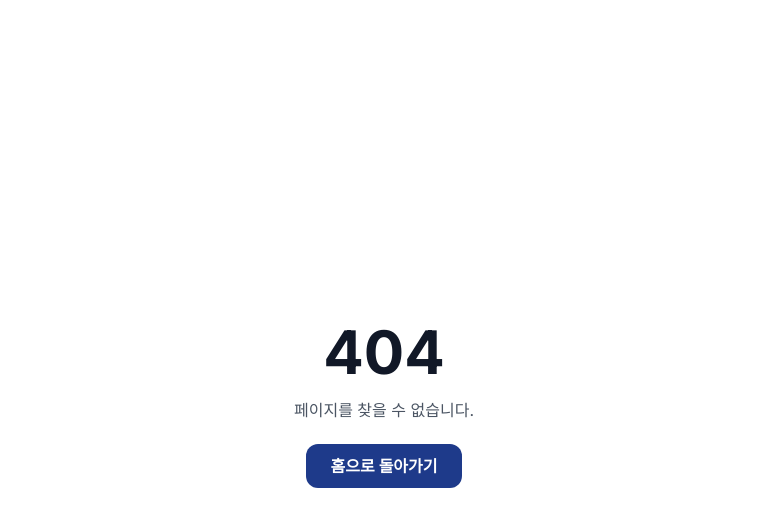
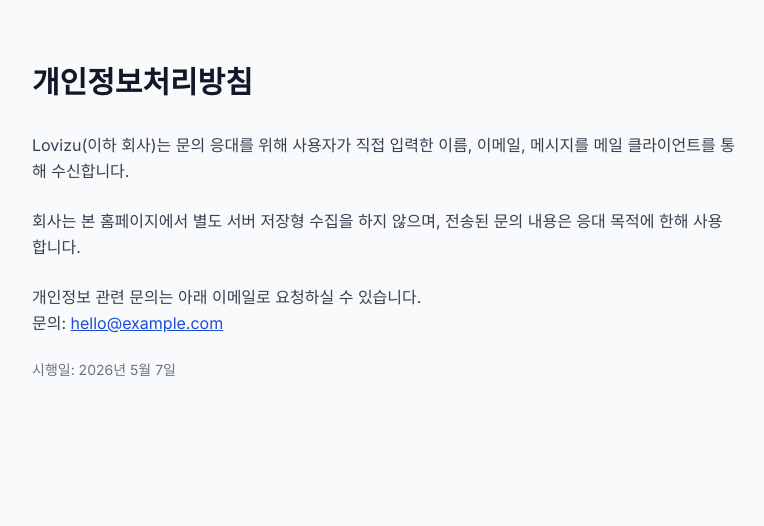
Before and after one commit to yousung/homepage, a Next.js app in the folder apps/web/: page /privacy in a window 1280 px wide. Before the commit this address had no page. Shown: the top 526 px of the page, without its empty margins (256-1020 px from the left). Built offline with nearby package versions, Linux system fonts and the light colour scheme.

Commit message:
feat(web): add Lovizu branding and policy pages
- update global metadata and nav/footer branding to Lovizu
- add /privacy and /terms pages and link from footer
- update contact mail subject branding

Co-Authored-By: Paperclip <noreply@paperclip.ing>

```diff
--- a/apps/web/app/layout.tsx
+++ b/apps/web/app/layout.tsx
@@ -8,8 +8,8 @@
 });
 
 export const metadata: Metadata = {
-  title: 'Lov — IT 솔루션 파트너',
-  description: '깊이 있는 IT 솔루션으로 고객의 성장을 함께 그려가는 파트너, Lov',
+  title: 'Lovizu — IT 솔루션 파트너',
+  description: '깊이 있는 IT 솔루션으로 고객의 성장을 함께 그려가는 파트너, Lovizu',
 };
 
 export default function RootLayout({
--- /dev/null
+++ b/apps/web/app/privacy/page.tsx
@@ -0,0 +1,38 @@
+import type { Metadata } from 'next';
+import { getContactEmail } from '@/lib/contactEmail';
+
+export const metadata: Metadata = {
+  title: '개인정보처리방침 | Lovizu',
+  description: 'Lovizu 개인정보처리방침',
+};
+
+export default function PrivacyPage() {
+  const contactEmail = getContactEmail();
+
+  return (
+    <main className="min-h-screen bg-gray-50 py-16">
+      <section className="max-w-3xl mx-auto px-4 sm:px-6 lg:px-8">
+        <h1 className="text-3xl font-bold text-gray-900 mb-8">개인정보처리방침</h1>
+        <div className="space-y-6 text-gray-700 leading-relaxed">
+          <p>
+            Lovizu(이하 회사)는 문의 응대를 위해 사용자가 직접 입력한 이름, 이메일, 메시지를
+            메일 클라이언트를 통해 수신합니다.
+          </p>
+          <p>
+            회사는 본 홈페이지에서 별도 서버 저장형 수집을 하지 않으며, 전송된 문의 내용은
+            응대 목적에 한해 사용합니다.
+          </p>
+          <p>
+            개인정보 관련 문의는 아래 이메일로 요청하실 수 있습니다.
+            <br />
+            문의:{' '}
+            <a className="text-blue-700 underline" href={`mailto:${contactEmail}`}>
+              {contactEmail}
+            </a>
+          </p>
+          <p className="text-sm text-gray-500">시행일: 2026년 5월 7일</p>
+        </div>
+      </section>
+    </main>
+  );
+}
--- /dev/null
+++ b/apps/web/app/terms/page.tsx
@@ -0,0 +1,30 @@
+import type { Metadata } from 'next';
+
+export const metadata: Metadata = {
+  title: '이용약관 | Lovizu',
+  description: 'Lovizu 홈페이지 이용약관',
+};
+
+export default function TermsPage() {
+  return (
+    <main className="min-h-screen bg-gray-50 py-16">
+      <section className="max-w-3xl mx-auto px-4 sm:px-6 lg:px-8">
+        <h1 className="text-3xl font-bold text-gray-900 mb-8">이용약관</h1>
+        <div className="space-y-6 text-gray-700 leading-relaxed">
+          <p>
+            본 홈페이지는 Lovizu의 서비스 소개 및 문의 접수를 위한 목적으로 제공됩니다.
+          </p>
+          <p>
+            사용자는 홈페이지 내 정보를 관련 법령 및 본 약관에 따라 이용해야 하며, 서비스
+            운영을 방해하는 행위를 해서는 안 됩니다.
+          </p>
+          <p>
+            홈페이지 콘텐츠는 사전 고지 없이 변경될 수 있으며, 회사는 안정적인 서비스 제공을
+            위해 필요한 경우 일부 기능을 수정할 수 있습니다.
+          </p>
+          <p className="text-sm text-gray-500">시행일: 2026년 5월 7일</p>
+        </div>
+      </section>
+    </main>
+  );
+}
--- a/apps/web/components/ContactForm.tsx
+++ b/apps/web/components/ContactForm.tsx
@@ -36,7 +36,7 @@
   });
 
   const onSubmit = (data: FormValues) => {
-    const subject = encodeURIComponent(`[Lov 홈페이지 문의] ${data.name}`);
+    const subject = encodeURIComponent(`[Lovizu 홈페이지 문의] ${data.name}`);
     const bodyLines = [
       `이름: ${data.name}`,
       `이메일: ${data.email}`,
--- a/apps/web/components/Footer.tsx
+++ b/apps/web/components/Footer.tsx
@@ -9,18 +9,27 @@
       <div className="max-w-7xl mx-auto px-4 sm:px-6 lg:px-8">
         <div className="flex flex-col md:flex-row items-center justify-between gap-6">
           <div>
-            <span className="text-2xl font-bold text-white tracking-tight">Lov</span>
+            <span className="text-2xl font-bold text-white tracking-tight">Lovizu</span>
             <p className="mt-1 text-sm">사랑과 비주얼의 교차점</p>
           </div>
 
-          <div className="flex flex-col items-center gap-1 text-sm">
-            <p>© {currentYear} Lov. All rights reserved.</p>
+          <div className="flex flex-col items-center gap-2 text-sm">
+            <p>© {currentYear} Lovizu. All rights reserved.</p>
             <a
               href={`mailto:${contactEmail}`}
               className="text-gray-500 hover:text-white transition-colors"
             >
               {contactEmail}
             </a>
+            <div className="flex items-center gap-3 text-xs text-gray-500">
+              <a href="/privacy" className="hover:text-white transition-colors">
+                개인정보처리방침
+              </a>
+              <span aria-hidden="true">|</span>
+              <a href="/terms" className="hover:text-white transition-colors">
+                이용약관
+              </a>
+            </div>
           </div>
 
           <nav aria-label="Footer navigation">
--- a/apps/web/components/Nav.tsx
+++ b/apps/web/components/Nav.tsx
@@ -17,7 +17,7 @@
       <div className="max-w-7xl mx-auto px-4 sm:px-6 lg:px-8">
         <div className="flex items-center justify-between h-16">
           <a href="#" className="text-2xl font-bold text-blue-900 tracking-tight">
-            Lov
+            Lovizu
           </a>
 
           {/* Desktop menu */}
```
